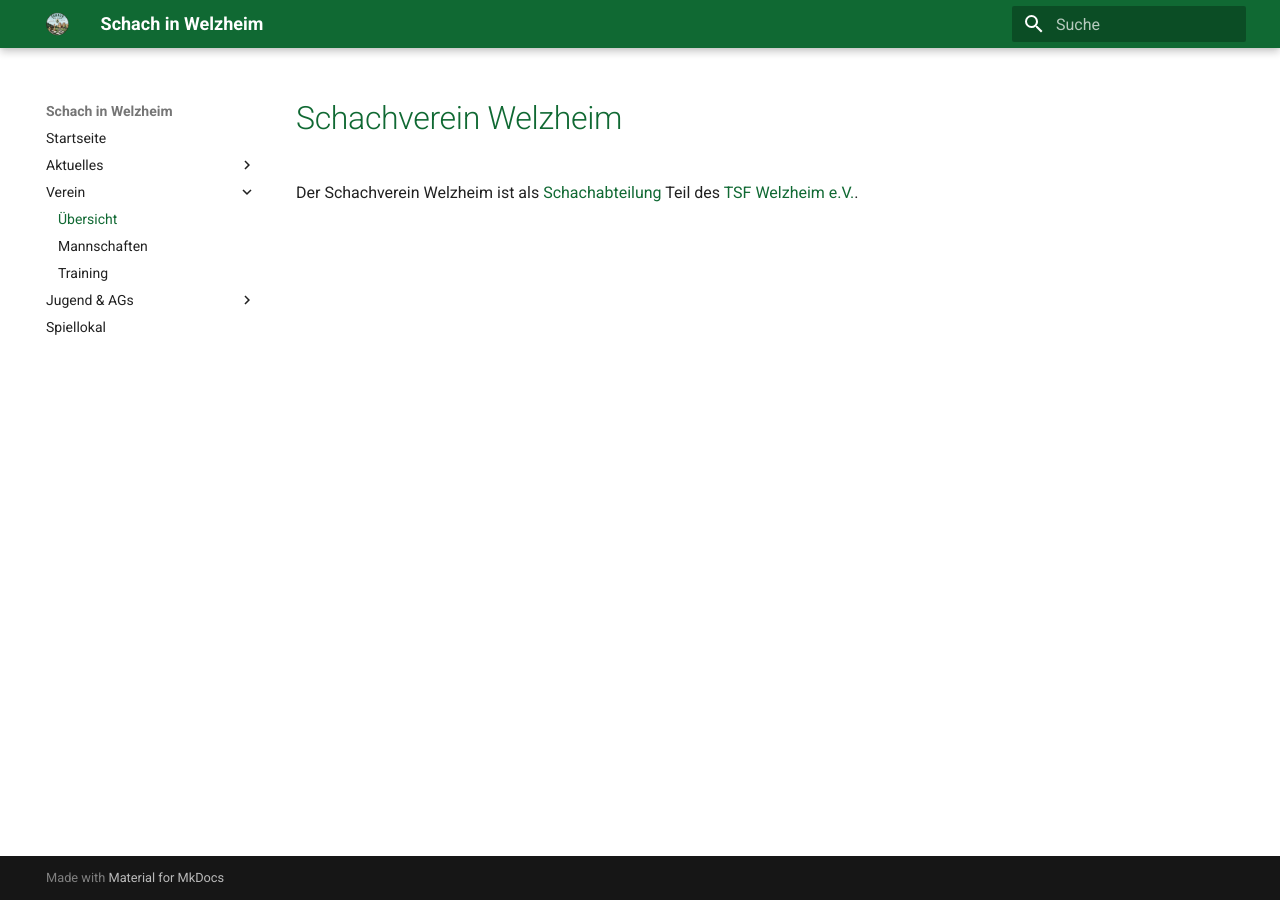
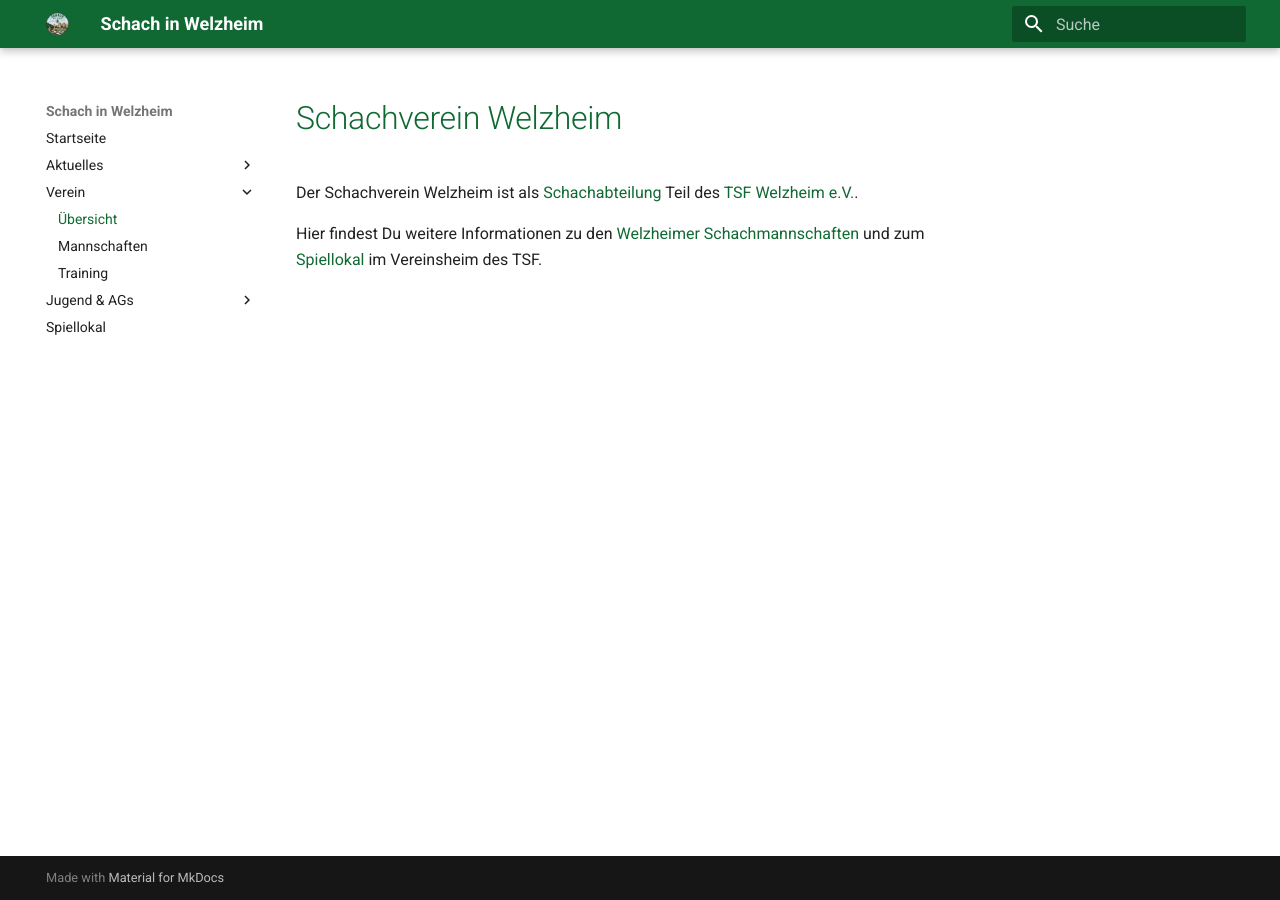
Before and after one commit to schachwelzheim/schachwelzheim, an MkDocs documentation site: the page built from docs/verein/index.md, in a window 1280 px wide. Built offline with MkDocs 1.6.1 and Material for MkDocs 9.7.7, drawn with Linux system fonts in a browser that asks for light colours.

Commit message:
Update index.md with additional club information
Added information about chess teams and playing location.

```diff
--- a/docs/verein/index.md
+++ b/docs/verein/index.md
@@ -3,3 +3,5 @@
 Der Schachverein Welzheim ist als
 [Schachabteilung](https://www.tsfwelzheim.de/abteilungen/schach/) Teil des
 [TSF Welzheim e.V.](https://www.tsfwelzheim.de).
+
+Hier findest Du weitere Informationen zu den [Welzheimer Schachmannschaften](./Mannschaften) und zum [Spiellokal](./spiellokal) im Vereinsheim des TSF.
```
